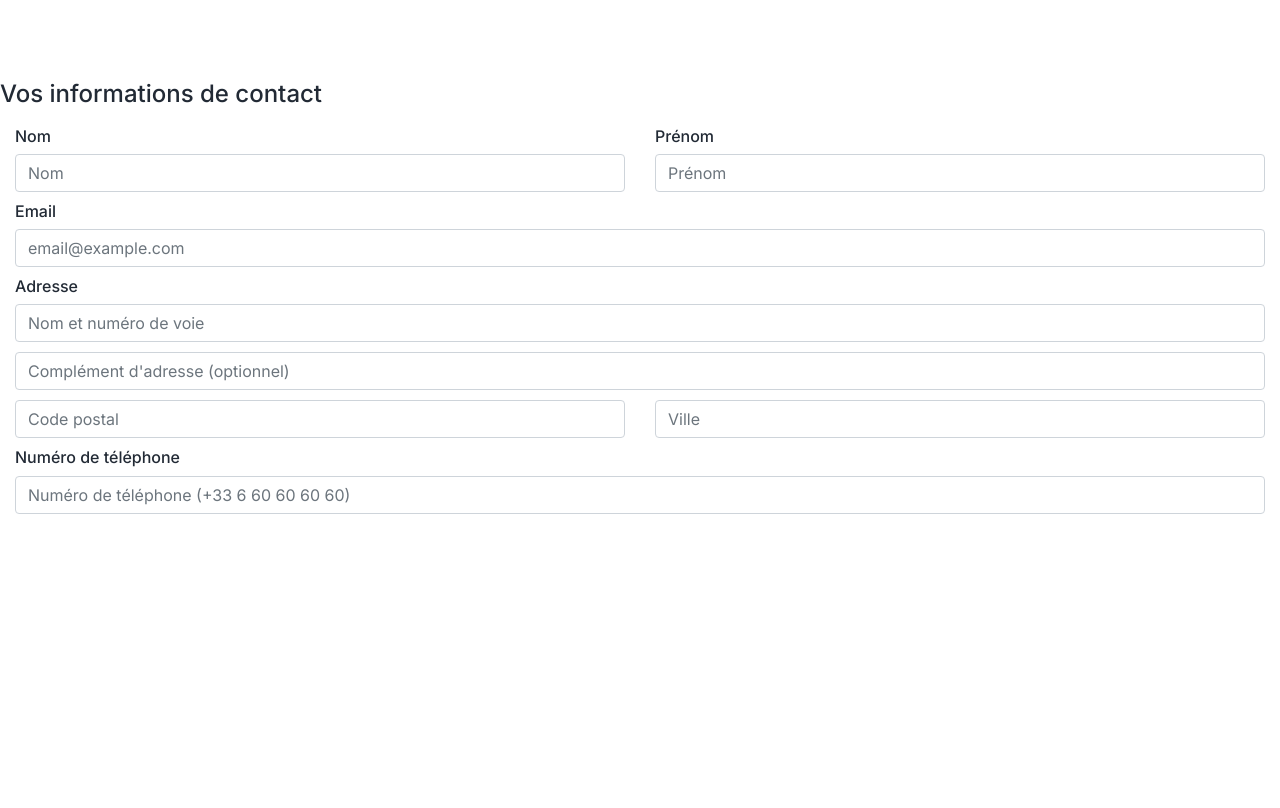
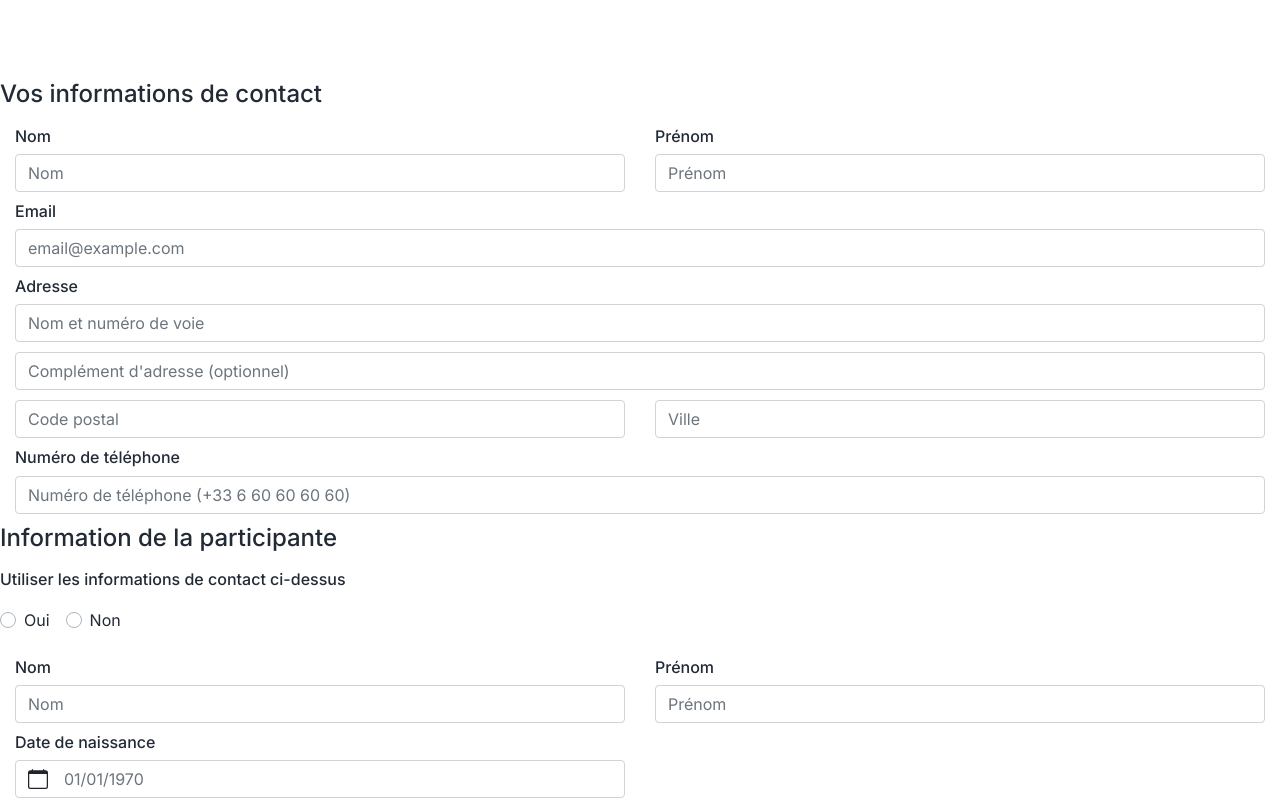
Before and after one commit to prologin/gcc-site, a Vue app in the folder front/: page /inscription in a window 1280 px wide. Built offline with nearby package versions, Linux system fonts and the light colour scheme.

Commit message:
feat(front): add participant information component

```diff
--- /dev/null
+++ b/front/src/components/ParticipantInformationComponent.vue
@@ -0,0 +1,90 @@
+<template>
+  <b-container fluid>
+     <b-form>
+       <b-row> <h2> Information de la participante </h2> </b-row>
+       <!-- Autofill fields if |yes| -->
+       <b-row>
+         <h3> Utiliser les informations de contact ci-dessus </h3>
+       </b-row>
+       <b-row>
+         <b-form-group v-slot="{ ariaDescribedby }">
+          <b-form-radio-group v-model="use_contact_info" :aria-describedby="ariaDescribedby" name="some-radios">
+            <b-form-radio value="yes"> Oui </b-form-radio>
+            <b-form-radio value="no"> Non </b-form-radio>
+          </b-form-radio-group>
+         </b-form-group>
+       </b-row>
+
+       <b-row>
+         <b-col md="6">
+           <h3>
+             Nom
+           </h3>
+           <b-form-input
+             id="input-1"
+             placeholder="Nom"
+             required
+             v-model="personal.familyname"
+             />
+         </b-col>
+         <b-col md="6">
+           <h3>
+             Prénom
+           </h3>
+           <b-form-input
+             id="input-2"
+             placeholder="Prénom"
+             required
+             v-model="personal.name"
+             />
+         </b-col>
+       </b-row>
+       <b-row>
+         <b-col md="6">
+           <h3>
+             Date de naissance
+           </h3>
+           <b-form-datepicker
+             id="input-3"
+             placeholder="01/01/1970"
+             required
+             v-model="personal.birthday"
+             />
+         </b-col>
+       </b-row>
+       <!-- TODO: Add slider (or range) for class level + conditionnal text field if other selected in slider -->
+     </b-form>
+  </b-container>
+</template>
+
+<script lang="ts">
+import Vue from 'vue'
+
+export default Vue.extend({
+  name: 'ContactInformationComponent',
+  data: () => {
+    return {
+      use_contact_info: '',
+      personal: {
+        familyname: '',
+        name: '',
+        email: '',
+        streetname: '',
+        additionalstreetname: '',
+        postalcode: '',
+        town: '',
+        phone: ''
+      }
+    }
+  },
+})
+</script>
+
+<style scoped>
+.row {
+  margin-top: 10px;
+  margin-bottom: 10px;
+
+}
+
+</style>
--- a/front/src/views/Inscription.vue
+++ b/front/src/views/Inscription.vue
@@ -1,15 +1,20 @@
 <template>
-  <ContactInformationComponent />
+  <div>
+    <ContactInformationComponent />
+    <ParticipantInformationComponent />
+  </div>
 </template>
 
 <script lang="ts">
 import Vue from 'vue'
 import ContactInformationComponent from '@/components/ContactInformationComponent.vue'
+import ParticipantInformationComponent from '@/components/ParticipantInformationComponent.vue'
 
 export default Vue.extend({
   name: 'Inscription',
   components: {
-    ContactInformationComponent
+    ContactInformationComponent,
+    ParticipantInformationComponent
   }
 })
 </script>
```
